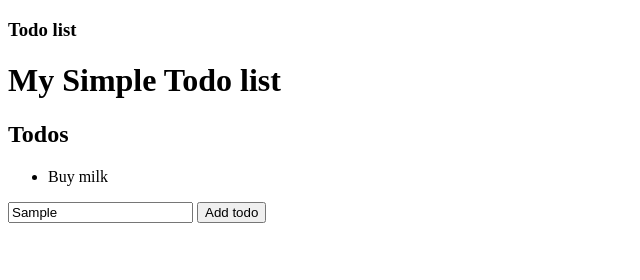
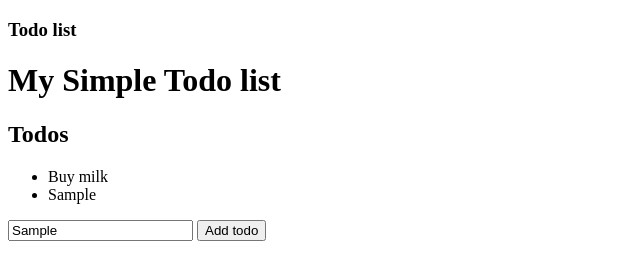
Before and after one commit to Noemike/todo-list, a plain HTML site: page index.html in a window 1280 px wide. Both pictures are taken after typing "Sample" into the empty fields and a click on the button "Add todo". Shown: the whole page, without its empty margins (0-640 px from the left). Drawn offline with nearby package versions, Linux system fonts and the light colour scheme.

Commit message:
addbtn done

```diff
--- a/index.html
+++ b/index.html
@@ -11,11 +11,11 @@
 <h3>Todo list</h3>
 <h1><strong>My Simple Todo list</strong></h1>
 <h2><strong>Todos</strong></h2>
-<ul>
-    <li>Buy milk</li>
+<ul id="todo-list">
+    <li id="todoLi">Buy milk</li>
 </ul>
-<input type="text">
-<button>Add todo</button>
+<input id="todoInp" type="text">
+<button id="addBtn">Add todo</button>
 
 <script type="text/javascript" src="http://ajax.googleapis.com/ajax/libs/jquery/3.4.1/jquery.min.js"></script>
 <script src="./scripts.js"></script>
--- a/scripts.js
+++ b/scripts.js
@@ -0,0 +1,8 @@
+$("#addBtn").click (() => {
+    let task = $("#todoInp").val()
+    $("#todo-list").append(`<li class="todoLI"> ${task} </li>`)
+});
+
+$("#todoLi").click (() => {
+  $("#todoLi").css("text-decoration", "line-through")
+});
```
